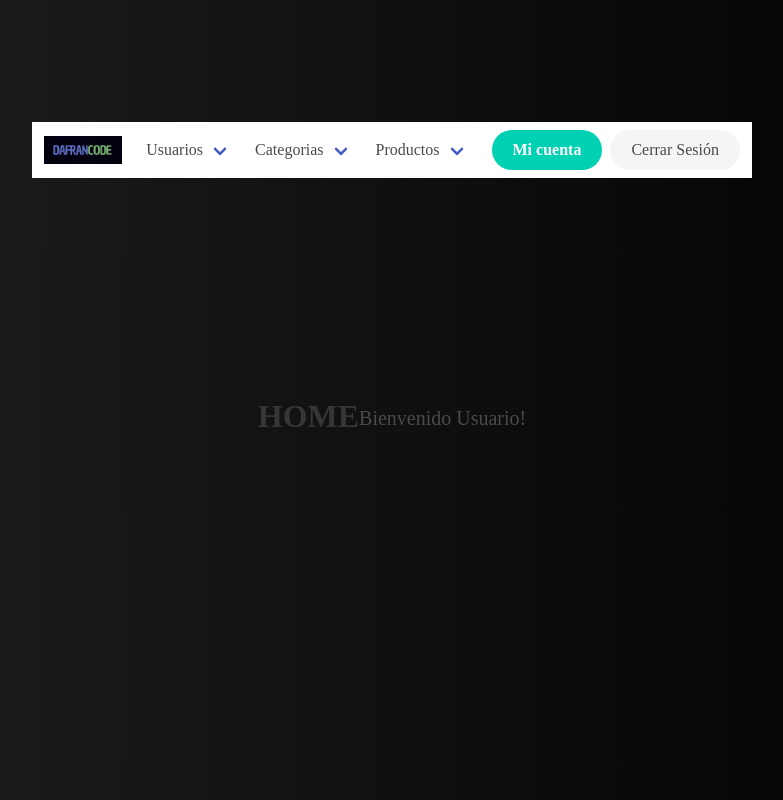
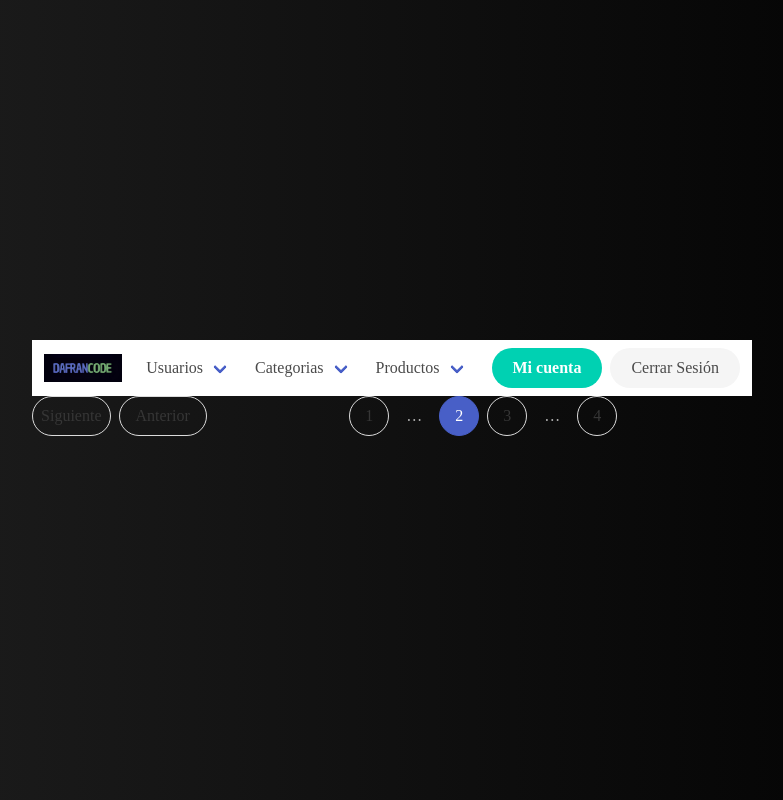
Before and after one commit to dafrancode117/sistemaPhpInventario, a PHP site: page /index.php?vista=home in a window 1280 px wide. Shown: the whole page, without its empty margins (248-1031 px from the left). Run offline with PHP 8.4, Linux system fonts and the light colour scheme.

Commit message:
Avance del paginador de paginas

```diff
--- a/php/main.php
+++ b/php/main.php
@@ -30,7 +30,7 @@
    function limpiarCadena($cadena){
       $cadena = trim($cadena); // trim elimina el espacio en blanco del inicio y el final de la cadena
       $cadena = stripslashes($cadena); // stripslashes quita las barras de un string con comillas escapadas
-      $cadena = str_ireplace("<script>", "",$cadena); // vuelve  la cadena insensible a cadenas mayusculas o minusculas, aqui evitamos que se injecte codigo javascript
+      $cadena = str_ireplace("<script>", "",$cadena); // str_ireplace reemplaza un string por otro siendo insensible a mayusculas o minisculas, aqui evitamos que se injecte codigo javascript
       $cadena = str_ireplace("</script>", "",$cadena); // aqui lo cerramos la etiqueta javascript
       // Y asi continuamos con mas validaciones
       $cadena=str_ireplace("<script src", "", $cadena);
@@ -77,5 +77,8 @@
    echo renombrarFotos($foto);*/
 
    // GENERAR PAGINADOR DE TABLAS
+   function paginadorTablas($pagina, $totalPaginas, $url, $botones){
+
+   }
 
 ?>
--- a/views/home.php
+++ b/views/home.php
@@ -1,4 +1,12 @@
-<div class="container is-fluid">
-   <h1 class="title">HOME</h1>
-   <h2 class="subtitle">Bienvenido Usuario!</h2>
-</div>
+<nav class="pagination is-centered is-rounded" role="navigation" aria-label="pagination">
+   <a class="pagination-previous" href="#">Anterior</a>
+   <ul class="pagination-list">
+      <li><a class="pagination-link" href="#">1</a></li>
+      <li><span class="pagination-ellipsis">&hellip;</span></li>
+      <li><a class="pagination-link is-current" href="#">2</a></li>
+      <li><a class="pagination-link" href="#">3</a></li>
+      <li><span class="pagination-ellipsis">&hellip;</span></li>
+      <li><a class="pagination-link" href="#">4</a></li>
+   </ul>
+   <a class="pagination-link" href="#">Siguiente</a>
+</nav>
```
